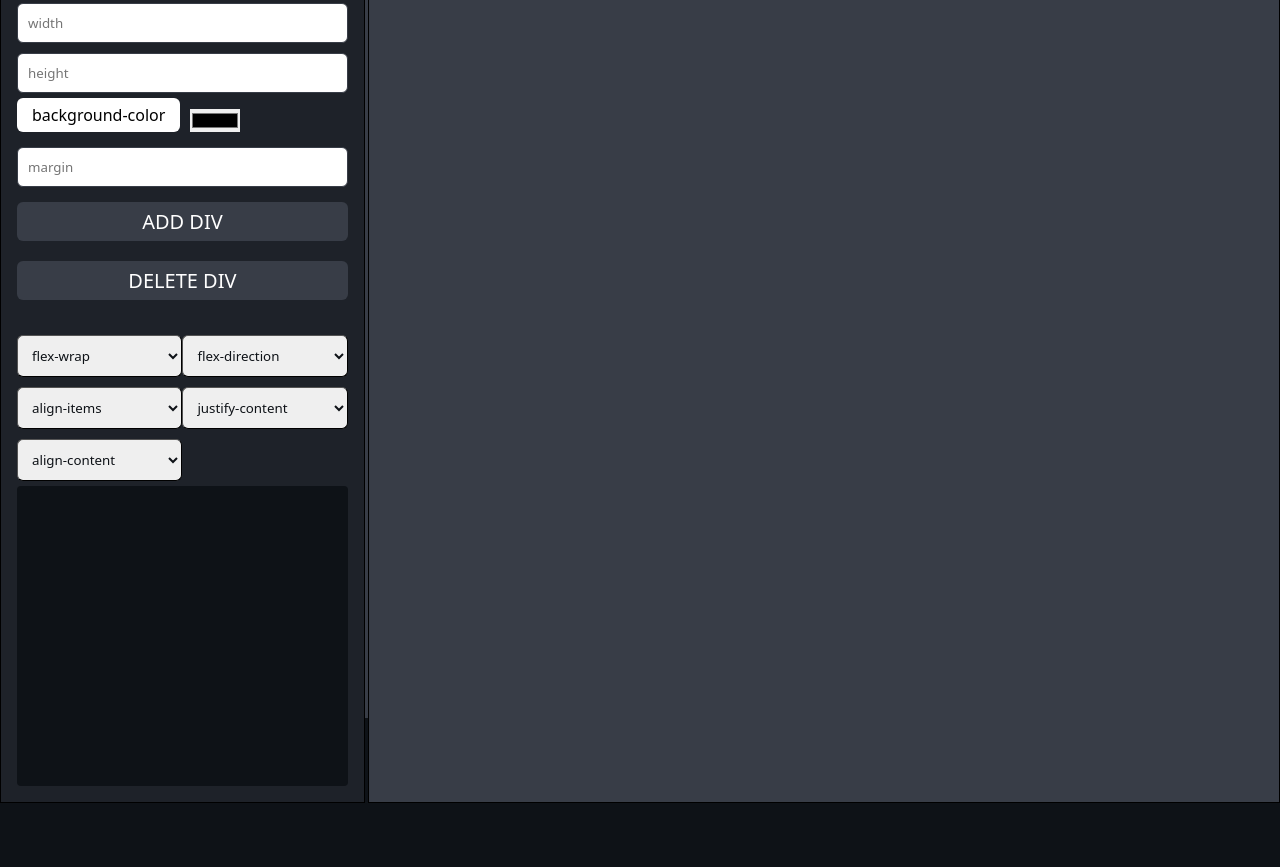
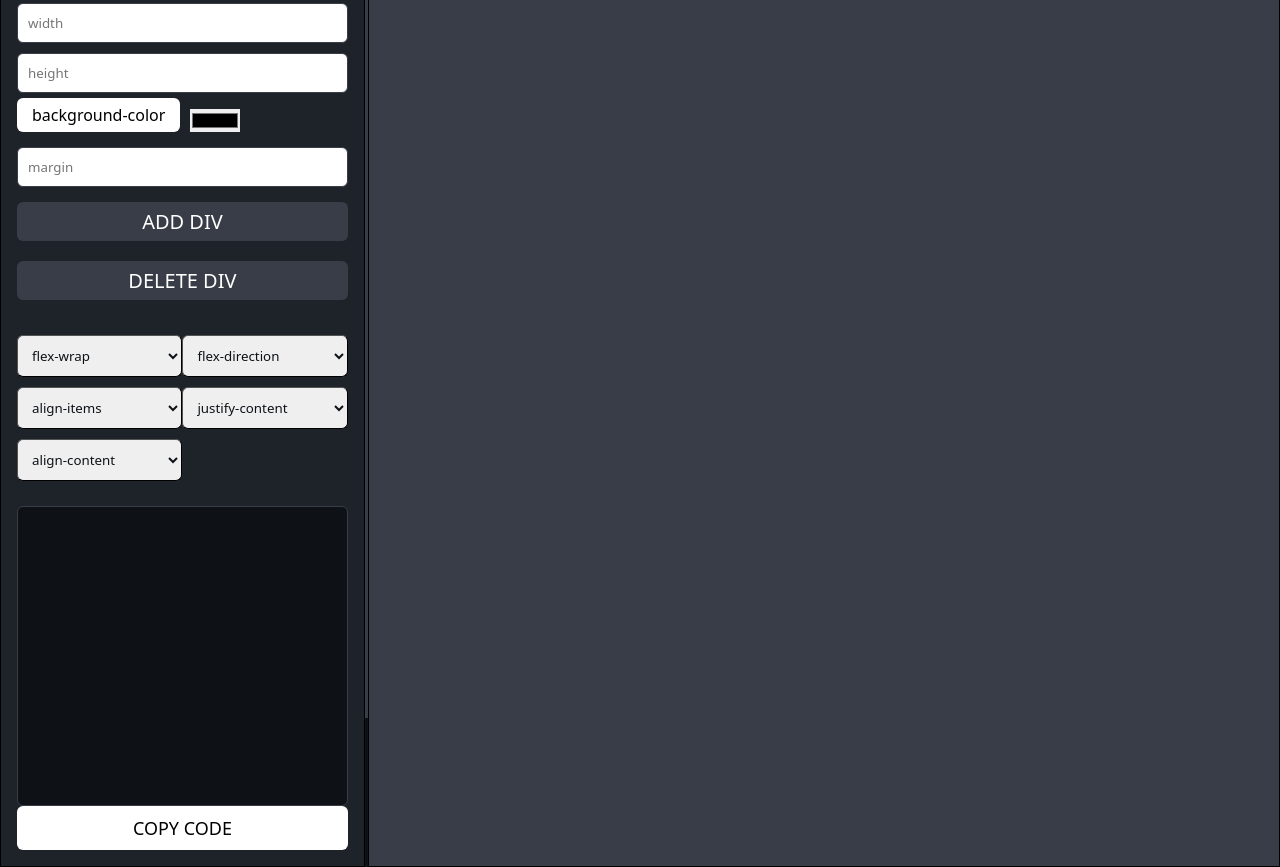
Before and after one commit to RahmaNiftaliyev/flexvercelapp, a plain HTML site: page index.html in a window 1280 px wide. Shown: the part 82-949 px from the top of the page. Before the commit the page ends 885 px from the top, so only its background shows below. Drawn offline with Linux system fonts and the light colour scheme.

Commit message:
copy button

```diff
--- a/app/app.js
+++ b/app/app.js
@@ -5,6 +5,8 @@ const heightInput = document.getElementById("height");
 const colorInput = document.getElementById("color");
 const marginInput = document.getElementById("margin");
 const flexPlayground = document.getElementById("flex-playground");
+const output = document.getElementById("code-output");
+const copyButton = document.getElementById("copy-button");
 const flexSelectBoxes = Array.from(
   document.querySelectorAll(".flex-properties")
 );
@@ -16,6 +18,7 @@ eventListeners();
 function eventListeners() {
   addButton.addEventListener("click", addDivController);
   deleteButton.addEventListener("click", deleteDivController);
+  copyButton.addEventListener("click", copyContentController);
   flexSelectBoxes.forEach((select) => {
     select.addEventListener("change", flexPropertiesChangerController);
   });
@@ -66,3 +69,13 @@ function deleteDivController() {
     alert("silinecek div qalmayib");
   }
 }
+
+function copyContentController() {
+
+  if ([divHeight, divWidth.divMargin].some((inp) => inp === "px")) {
+    alert("kopyalanacaq deyer movcud deyil");
+  } else {
+
+  }
+
+}
--- a/css/style.css
+++ b/css/style.css
@@ -123,5 +123,18 @@ body {
   width: 100%;
   height: 300px;
   background-color: #0e1217;
-  border-radius: 4px;
+  border-radius: 6px;
+  margin-top: 20px;
+  border: 1px solid #383d47;
+  padding: 10px;
 }
+
+#copy-button {
+  padding: 10px 0;
+  width: 100%;
+  background-color: white;
+  color: black;
+  border-radius: 6px;
+  font-size: 18px;
+  text-transform: uppercase;
+}
--- a/index.html
+++ b/index.html
@@ -70,9 +70,10 @@
           </select>
         </div>
       </div>
-      <div class="code-output">
+      <div class="code-output" id="code-output">
 
       </div>
+      <button id="copy-button">Copy Code</button>
     </div>
     <div class="flex-playground" id="flex-playground">
 
```
